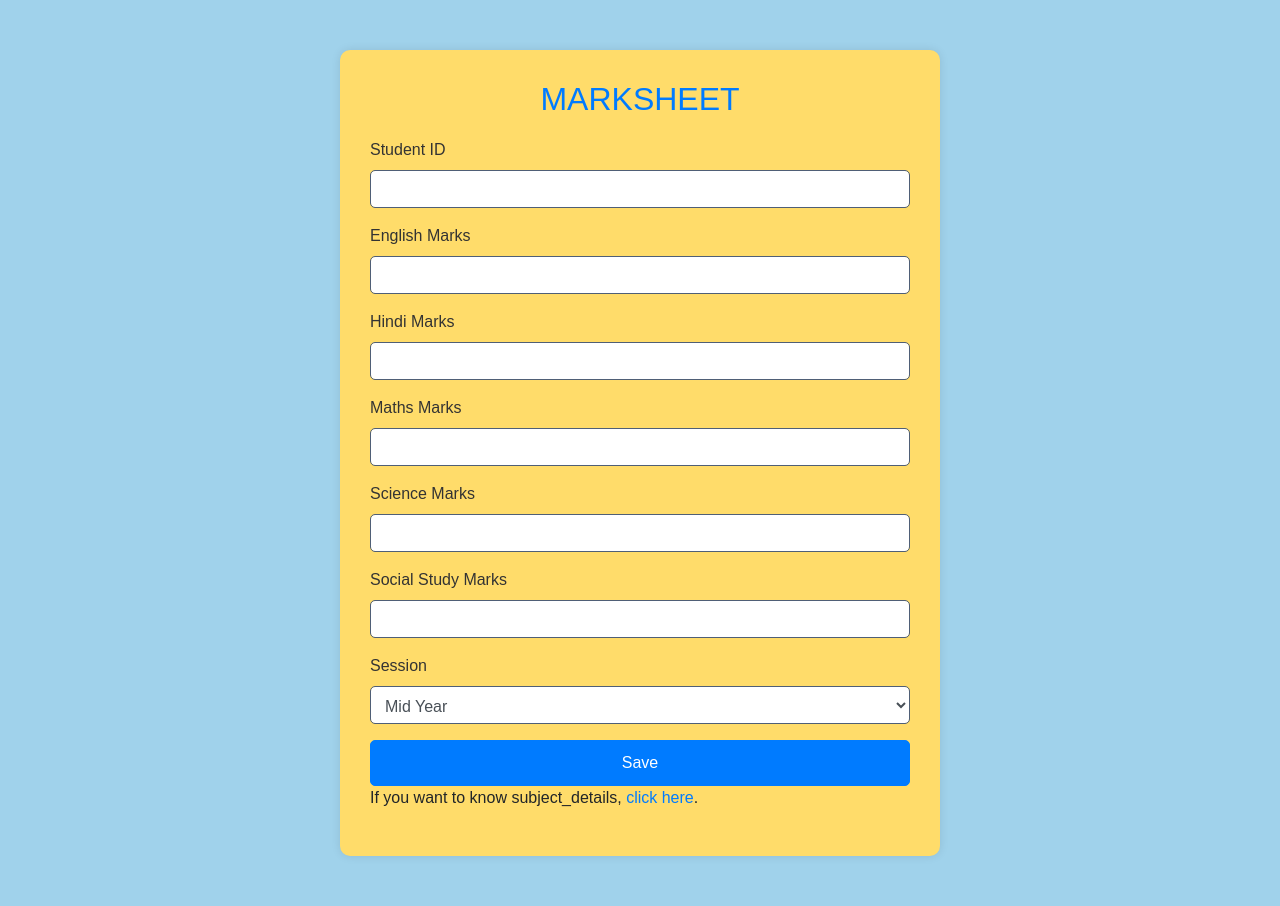
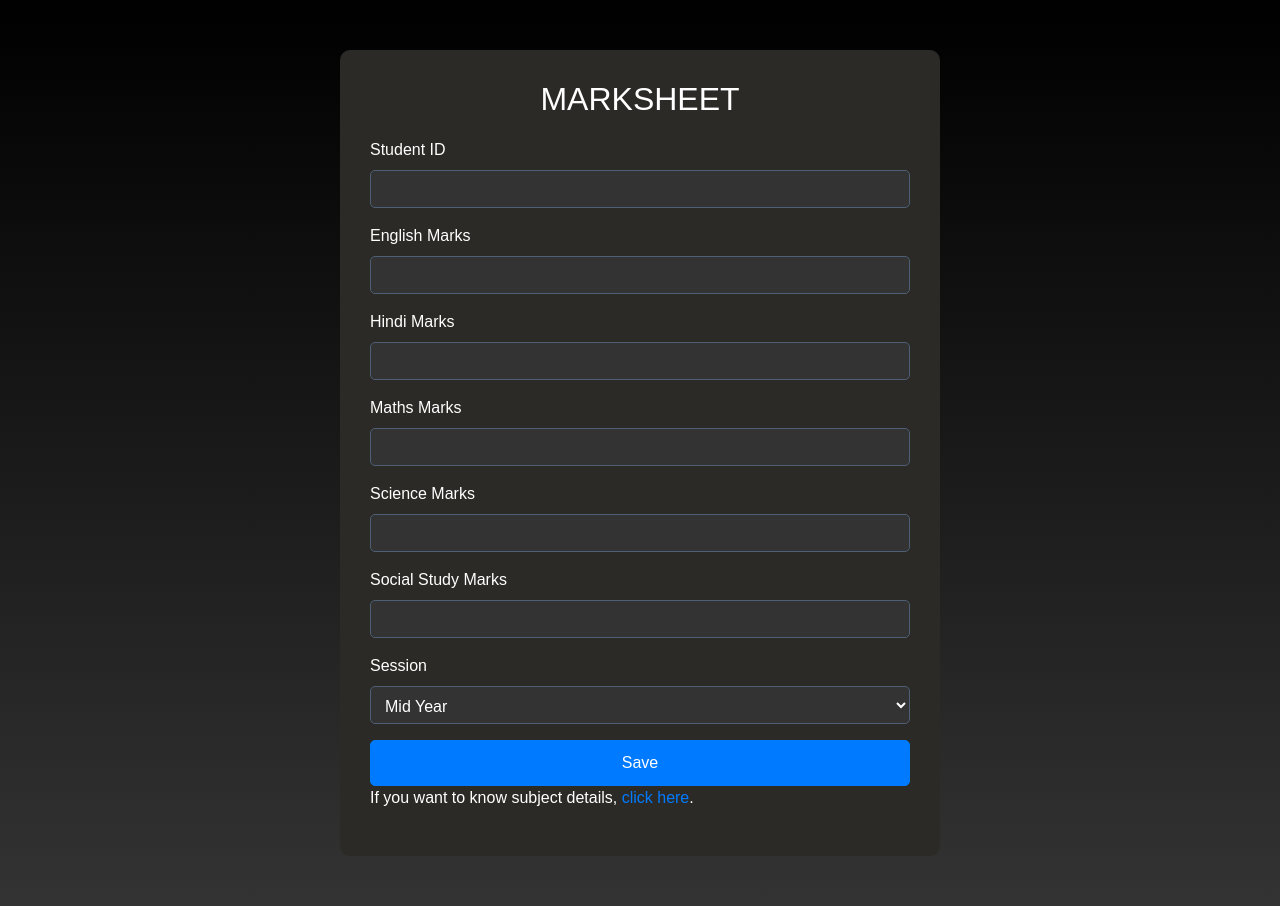
Before and after one commit to rudraabhilash/Django_school_project, a Django app: page /marksheet/ in a window 1280 px wide. Run offline with Django 5.2, Linux system fonts and the light colour scheme; some libraries are stand-ins or nearby versions.

Commit message:
marksheet background modified

```diff
--- a/marksheet/templates/marksheet.html
+++ b/marksheet/templates/marksheet.html
@@ -4,9 +4,9 @@
     <title>MARKSHEET</title>
     <link rel="stylesheet" href="https://stackpath.bootstrapcdn.com/bootstrap/4.5.2/css/bootstrap.min.css">
     <style>
-
         body {
-            background-color: #a0d2eb; /* Light blue background */
+            font-family: 'Roboto', sans-serif; /* Use Roboto font */
+            background: linear-gradient(to bottom, #000000, #333333); /* Light blue background */
             font-family: 'Arial', sans-serif;
         }
         .form-container {
@@ -14,27 +14,29 @@
             margin: 50px auto;
             padding: 30px;
             border-radius: 10px;
-            background-color: #ffdc6a; /* White form background */
-            box-shadow: 0 0 10px rgba(0, 0, 0, 0.1);
+            background-color: #2b2a26; /* Form background */
+            box-shadow: 0 0 10px (0, 0, 0, 0.1);
+            color: white; /* White text color */
         }
         .form-heading {
             text-align: center;
             margin-bottom: 20px;
-            color: #007bff; /* Blue color */
+            color: white; /* White color for the heading */
         }
         .form-group label {
-            color: #333333; /* Dark grey label color */
+            color: white; /* White label color */
         }
         .form-control {
             border-radius: 5px;
             border: 1px solid #4f5f76; /* Light grey border */
             padding: 10px;
+            color: white; /* White text color in the form controls */
+            background-color: #333333; /* Dark background for the form controls */
         }
         .btn-primary {
             background-color: #007bff; /* Blue button background */
             border-color: #007bff;
             padding: 10px 20px;
-
             border-radius: 5px;
             transition: background-color 0.3s ease;
         }
@@ -59,7 +61,7 @@
         <div class="form-container">
             <h2 class="form-heading">MARKSHEET</h2>
             <form method="post" action="{% url 'submitform_process' %}">
-                {% csrf_token %}
+                {% csrf_token %}
                 <div class="form-group">
                     <label for="student_id">Student ID</label>
                     <input type="number" id="student_id" name="student_id" class="form-control" required>
@@ -93,10 +95,7 @@
                 </div>
                 <button type="submit" class="btn btn-primary btn-block">Save</button>
             </form>
-            <p>If you want to know subject_details, <a href="/subject_view" class="subject_view/">click here</a>.</p>
-
-
-            </div>
+            <p>If you want to know subject details, <a href="/subject_view" class="subject_view/">click here</a>.</p>
         </div>
     </div>
 </body>
```
